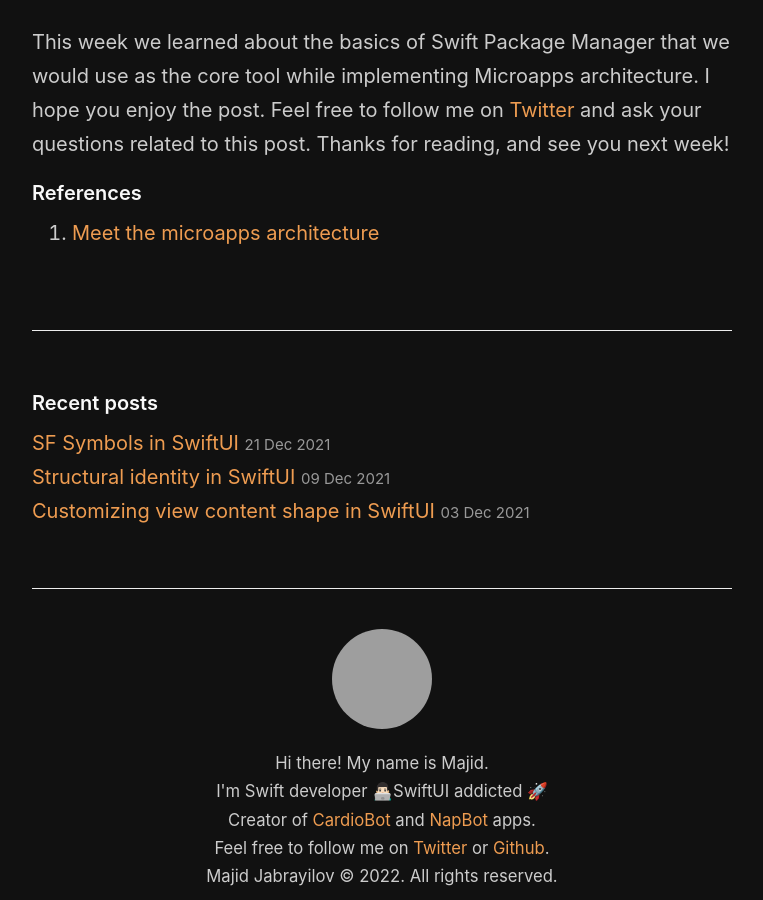
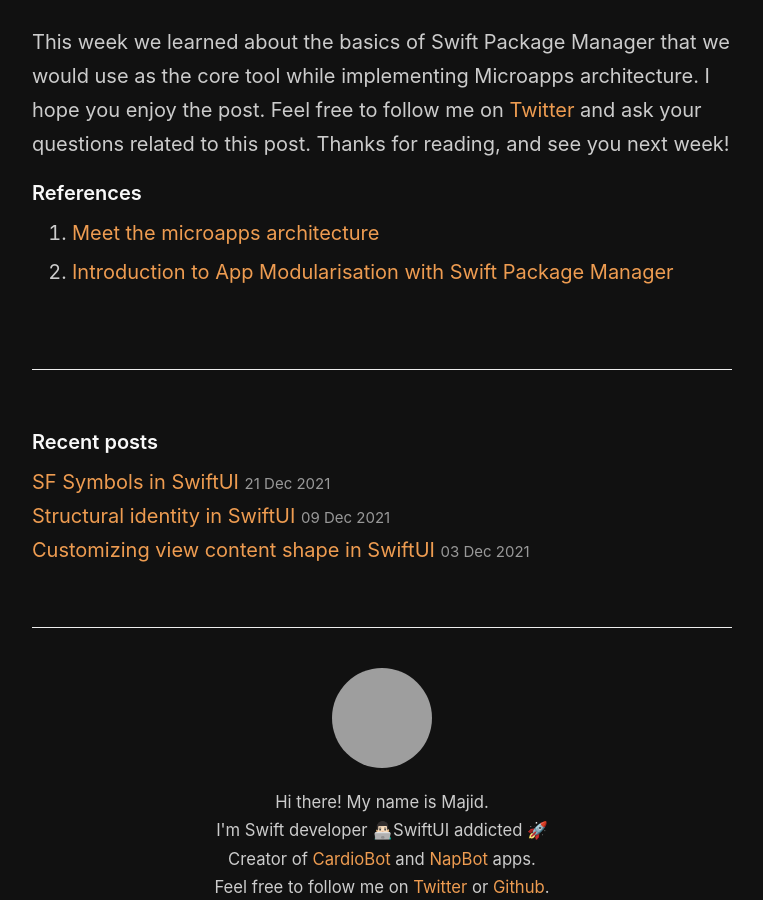
Before and after one commit to mecid/mecid.github.io, a Jekyll site: the page built from _posts/2022-01-12-microapps-architecture-in-swift-spm-basics.md, in a window 1280 px wide and 900 px high, scrolled down 4005 px, cut to the strip 0-900 px from the top of the window. Shown: the whole strip, without its empty margins (258-1021 px from the left). Built offline with Jekyll 4.4.1, drawn with Linux system fonts in a browser that asks for light colours; grey boxes are pictures that could not be loaded.

Commit message:
another reference added to micro apps post

```diff
--- a/_posts/2022-01-12-microapps-architecture-in-swift-spm-basics.md
+++ b/_posts/2022-01-12-microapps-architecture-in-swift-spm-basics.md
@@ -86,3 +86,4 @@ This week we learned about the basics of Swift Package Manager that we would use
 
 #### References
 1. [Meet the microapps architecture](https://increment.com/mobile/microapps-architecture/)
+2. [Introduction to App Modularisation with Swift Package Manager](https://holyswift.app/introduction-to-app-modularisation-with-swift-package-manager-a-tale-to-be-told)
```
